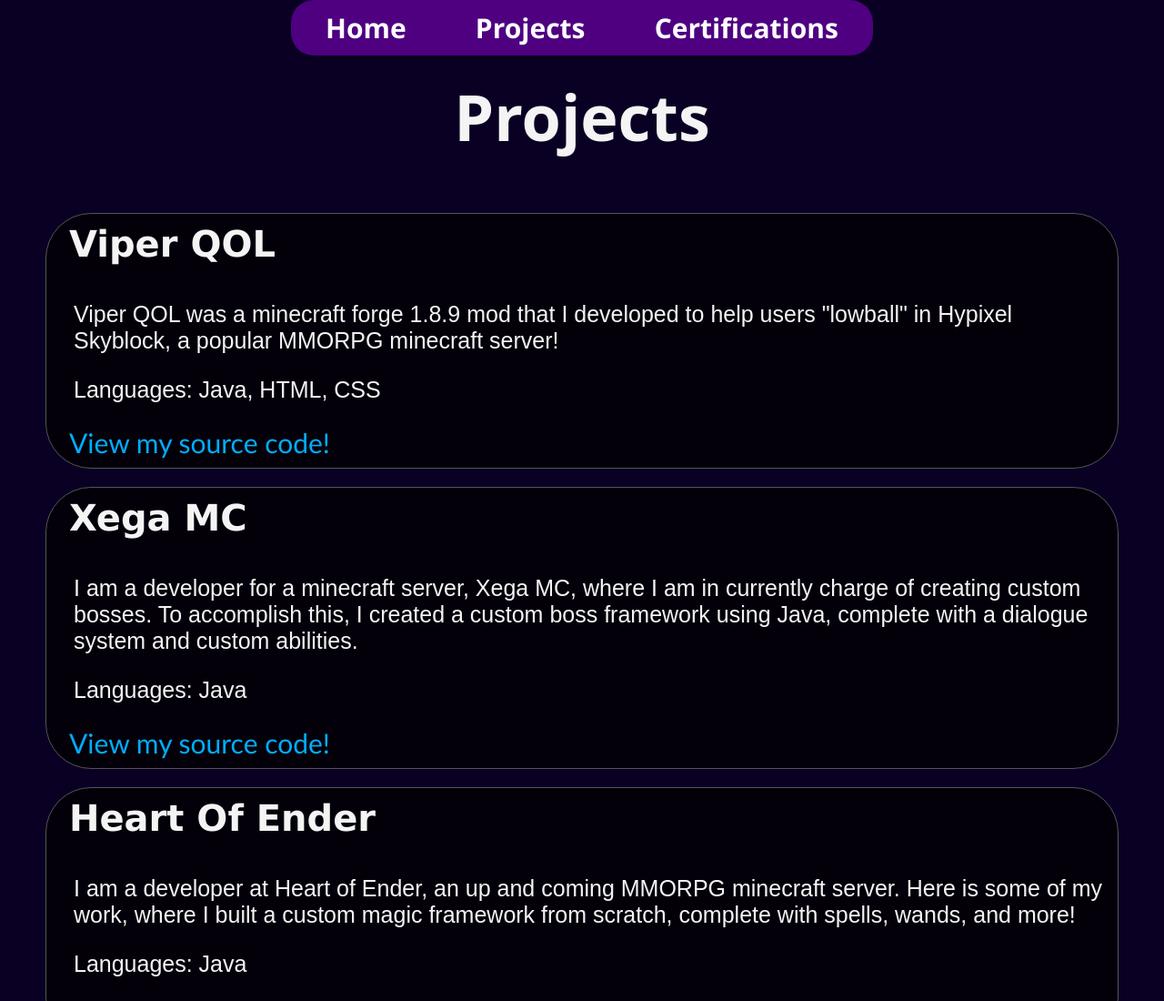
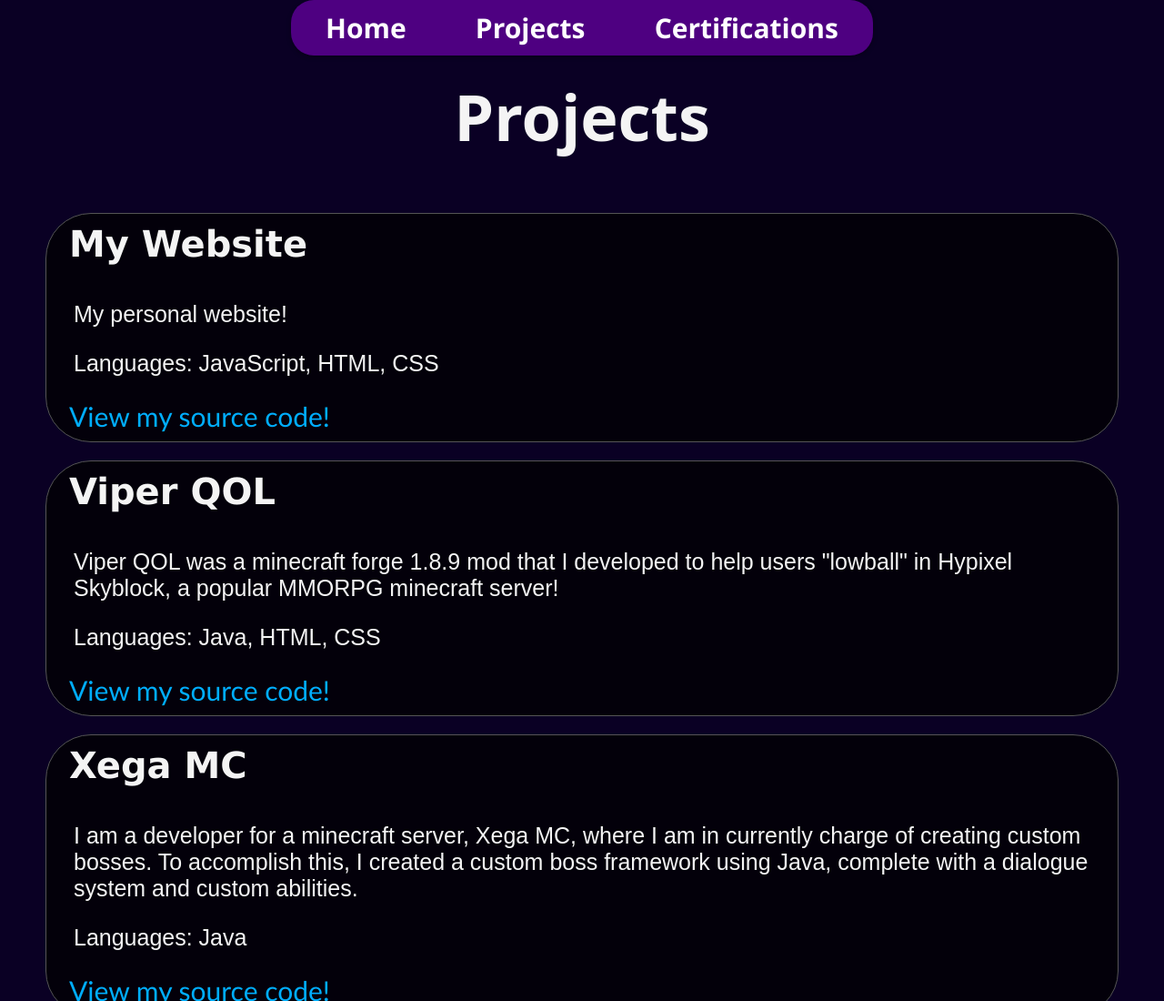
Before and after one commit to XHellMaster/Website, a plain HTML site: page projects.html in a window 1280 px wide. Shown: the top 1100 px of the page at 91% size. Drawn offline with Linux system fonts and the light colour scheme.

Commit message:
Small Changes
Added website to project list, fixed linked in link

```diff
--- a/projects.html
+++ b/projects.html
@@ -17,6 +17,12 @@
 
   <section id="projects">
     <h1 class="title">Projects</h1>
+    <div class="project">
+      <h3>My Website</h3>
+      <p>My personal website!</p>
+      <p>Languages: JavaScript, HTML, CSS</p>
+      <a href="https://github.com/XHellMaster/Website">View my source code!</a>
+      </div>
     <div class="project">
       <h3>Viper QOL</h3>
       <p>Viper QOL was a minecraft forge 1.8.9 mod that I developed to help users "lowball" in Hypixel Skyblock, a popular MMORPG minecraft server!</p>
```
Also changed, not shown: index.html (+1 -1 lines).
